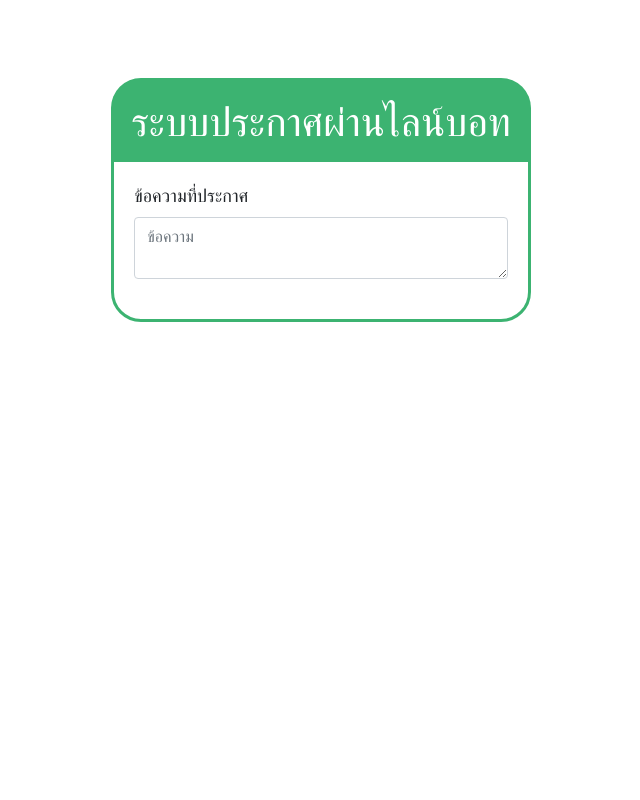
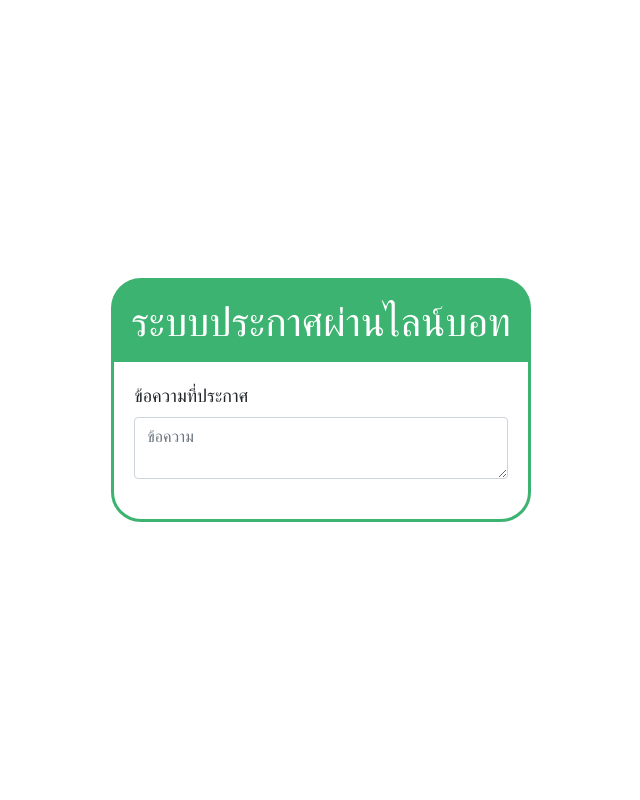
Before and after one commit to notheartza/linebot-pp, a Python web app: template linebot-pp/templates/Broadcast.html in a window 1280 px wide. Shown: the whole page, without its empty margins (304-944 px from the left). Run offline with Jinja, Linux system fonts and the light colour scheme; the template is opened without the code that fills it, so the values that code supplies are empty; some libraries are stand-ins or nearby versions.

Commit message:
Update Broadcast.html

```diff
--- a/linebot-pp/templates/Broadcast.html
+++ b/linebot-pp/templates/Broadcast.html
@@ -23,9 +23,7 @@
        }
        .vertical-center {
         min-height: 50%;  /* Fallback for browsers do NOT support vh unit */
-        max-height: 100%;
-        min-height: 50vh; /* These two lines are counted as one :-)       */
-        max-height: 100vh;
+        min-height: 100vh; /* These two lines are counted as one :-)       */
         display: flex;
         align-items: center;
       }
```
